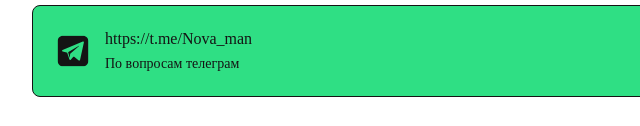
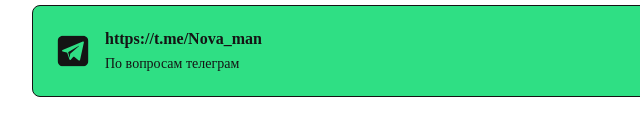
Before and after one commit to Lilolilo-lilo/Interview, a plain HTML site: page index.html in a window 1280 px wide. Shown: the part 1191-1317 px from the top of the page, 224-864 px from the left. Drawn offline with Linux system fonts and the light colour scheme.

Commit message:
update fonts

```diff
--- a/styles.css
+++ b/styles.css
@@ -1,28 +1,28 @@
 /* Подключение шрифтов */
 @font-face {
     font-family: 'PPPangramSansRounded';
-    src: url('fonts/PPPangramSansRounded-Light.otf') format('opentype');
+    src: url('fonts/PPPangramSansRounded-Light.woff2') format('woff2');
     font-weight: 300;
     font-style: normal;
 }
 
 @font-face {
     font-family: 'PPPangramSansRounded';
-    src: url('fonts/PPPangramSansRounded-Medium.otf') format('opentype');
+    src: url('fonts/PPPangramSansRounded-Medium.woff2') format('woff2');
     font-weight: 500;
     font-style: normal;
 }
 
 @font-face {
     font-family: 'PPPangramSansRounded';
-    src: url('fonts/PPPangramSansRounded-Semibold.otf') format('opentype');
+    src: url('fonts/PPPangramSansRounded-Semibold.woff2') format('woff2');
     font-weight: 600;
     font-style: normal;
 }
 
 @font-face {
     font-family: 'PPPangramSansRounded';
-    src: url('fonts/PPPangramSansRounded-Bold.otf') format('opentype');
+    src: url('fonts/PPPangramSansRounded-Bold.woff2') format('woff2');
     font-weight: 700;
     font-style: normal;
 }
@@ -414,7 +414,7 @@
     color: var(--Colors-Text, #141414);
     font-family: var(--Fonts-Font, "PP Pangram Sans Rounded");
     font-size: 16px;
-    font-weight: 400;
+    font-weight: 700;
     line-height: normal;
     text-decoration: none;
 }
```
Also changed, not shown: fonts/PPPangramSansRounded-Bold.otf (deleted), fonts/PPPangramSansRounded-Bold.woff2 (added), fonts/PPPangramSansRounded-Light.otf (deleted), fonts/PPPangramSansRounded-Light.woff2 (added), fonts/PPPangramSansRounded-Medium.otf (deleted), fonts/PPPangramSansRounded-Medium.woff2 (added), fonts/PPPangramSansRounded-Semibold.otf (deleted), fonts/PPPangramSansRounded-Semibold.woff2 (added).
